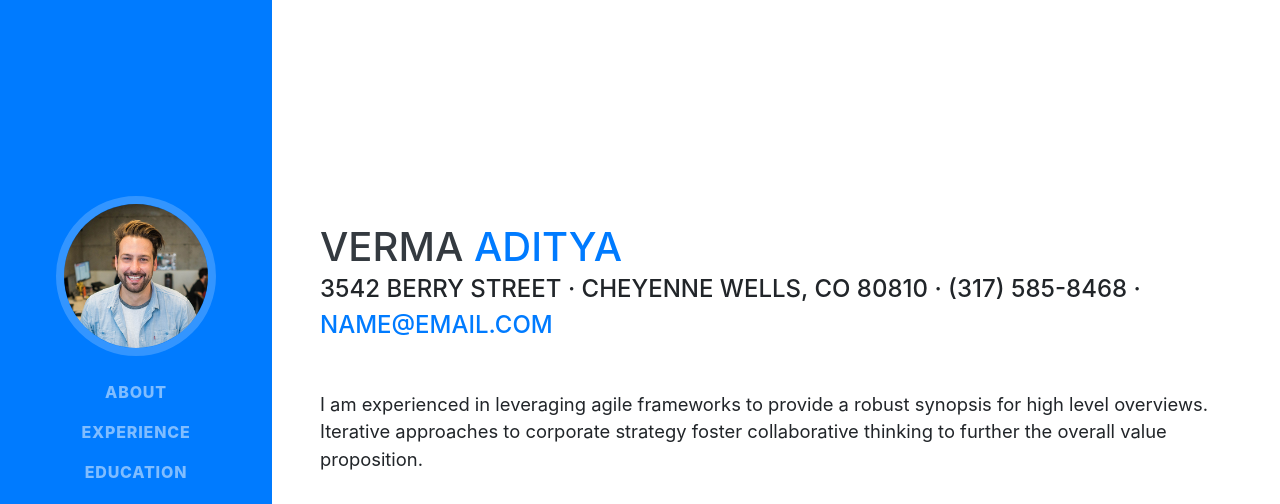
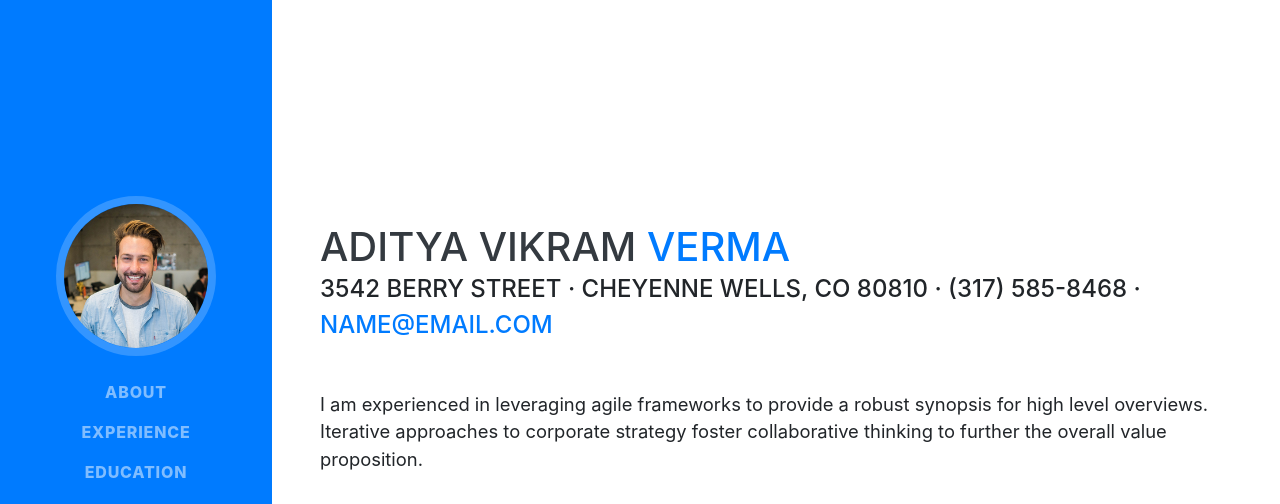
Before and after one commit to aditya-verma/aditya-verma.github.io, a website with bundled scripts: page index.html in a window 1280 px wide. Shown: the top 504 px of the page. Built offline with nearby package versions, Linux system fonts and the light colour scheme; a web font is replaced by a local one.

Commit message:
Update index.html

```diff
--- a/index.html
+++ b/index.html
@@ -63,8 +63,8 @@
 
     <section class="resume-section p-3 p-lg-5 d-flex align-items-center" id="about">
       <div class="w-100">
-        <h1 class="mb-0">Verma
-          <span class="text-primary">Aditya</span>
+        <h1 class="mb-0">Aditya Vikram
+          <span class="text-primary">Verma</span>
         </h1>
         <div class="subheading mb-5">3542 Berry Street · Cheyenne Wells, CO 80810 · (317) 585-8468 ·
           <a href="mailto:name@email.com">name@email.com</a>
```
